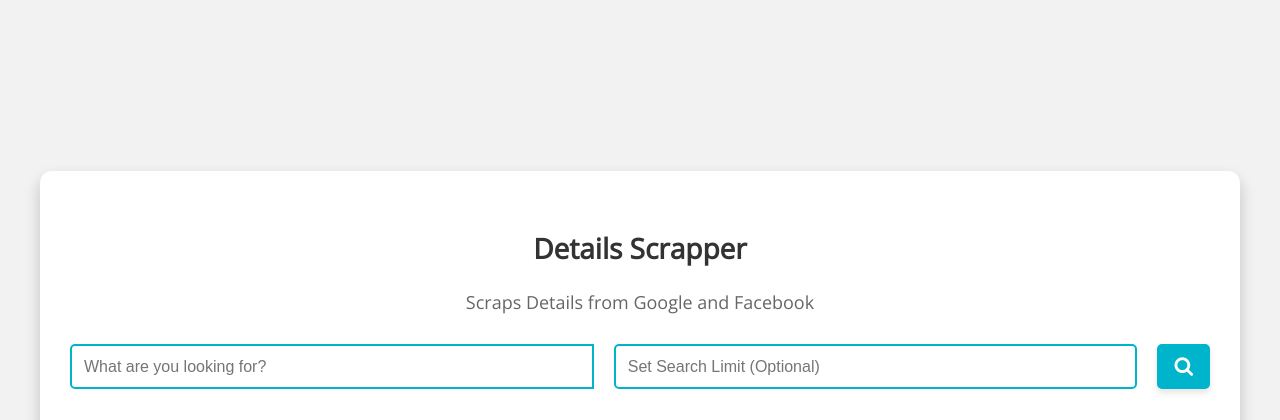
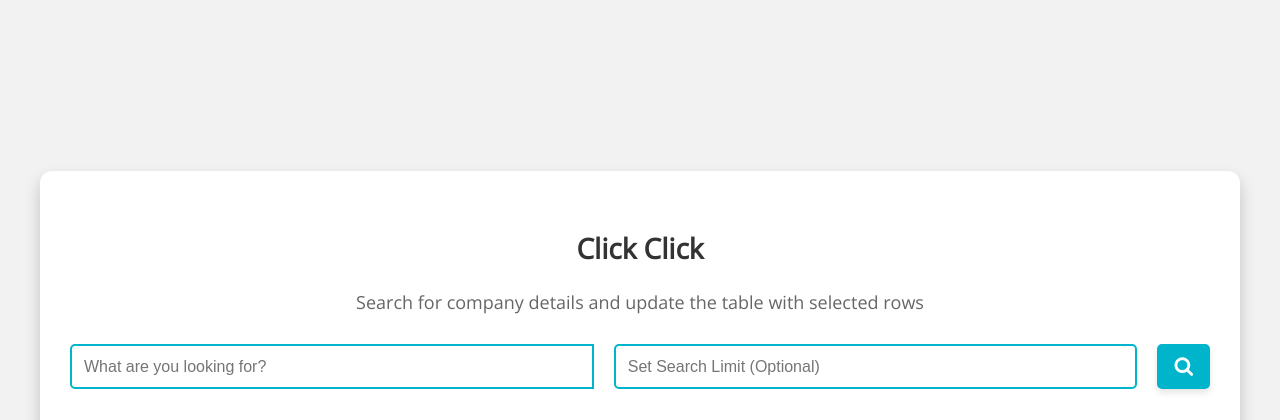
Before and after one commit to RahulParajuli/scraping_nocode_system, a Django app: page / in a window 1280 px wide. Shown: the top 420 px of the page. Run offline with Django 4.2, Linux system fonts and the light colour scheme.

Commit message:
changed UI

```diff
--- a/autoproject/templates/index.html
+++ b/autoproject/templates/index.html
@@ -212,8 +212,8 @@ tr:hover {
 <body>
 
     <div class="wrap">
-      <h3> Details Scrapper</h3>
-      <h4>Scraps Details from Google and Facebook</h4>
+      <h3>Click Click</h3>
+      <h4> Search for company details and update the table with selected rows</h4>
       <div>
         <form method="post" class="search" action="{% url 'data' %}">
           <input type="text" class="searchTerm" placeholder="What are you looking for?" name="content">
```
